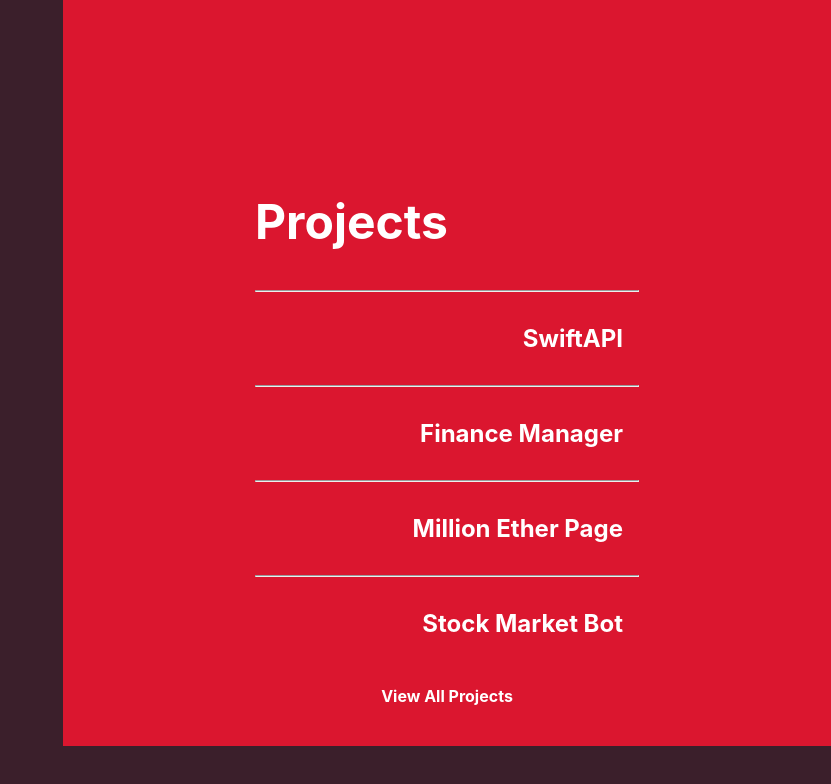
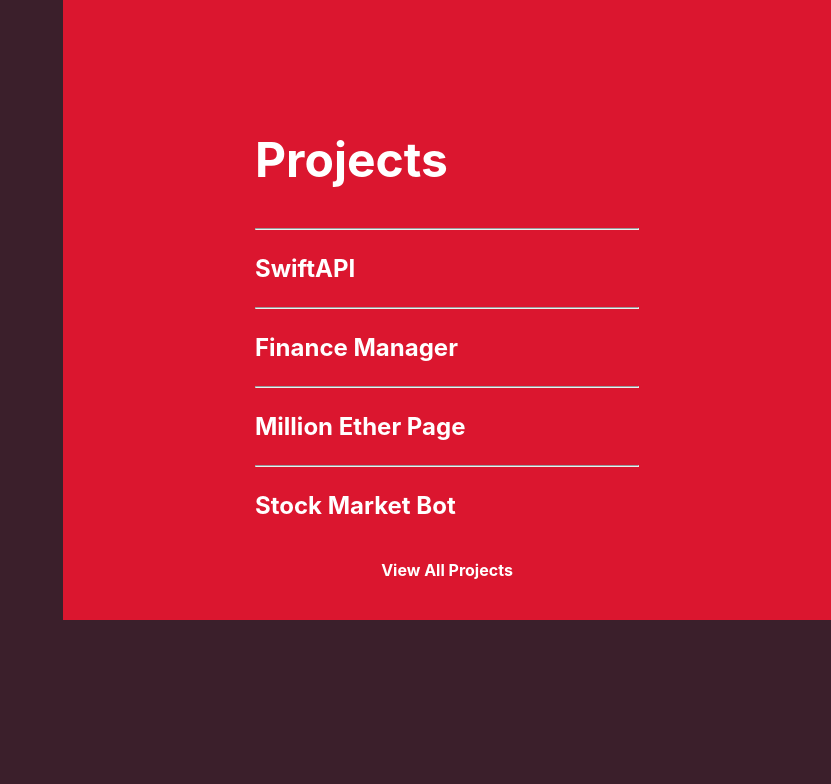
Before and after one commit to setoi1/Portfolio-ianseto.dev, a React (Vite) app: page / in a window 1536 px wide. Shown: the part 2083-2867 px from the top of the page, without its empty margins (705-1536 px from the left). After the commit the page ends 2827 px from the top, so only its background shows below. Built offline with nearby package versions, Linux system fonts and the light colour scheme.

Commit message:
more styling changes

```diff
--- a/src/components/Experience/Experience.css
+++ b/src/components/Experience/Experience.css
@@ -69,9 +69,8 @@
       margin-top: 0;
     }
 
-
-    .experience-item {
-
+      .experience-item:last-child {
+        margin-bottom: 0;
       }
 
       .experience-item > h4 {
--- a/src/components/Projects/Projects.css
+++ b/src/components/Projects/Projects.css
@@ -4,9 +4,7 @@
   padding-top: 10%;
 }
 
-.projects-wrapper {
-
-}
+.projects-wrapper {}
 
   .projects-wrapper > h2 {
     font-size: 3em;
@@ -53,10 +51,6 @@
         text-decoration: none;
       }
 
-.text-here {
-
-}
-
 @media screen and (min-width: 1366px) {
   .projects {
     margin-left: 25%;
@@ -68,23 +62,17 @@
     }
 
       .project-item {
+        padding: .5rem 1rem .5rem .5rem;
         border-radius: 2rem;
         font-size: 1.5em;
+        opacity: .75;
         transition: .25s;
       }
 
       .project-item:hover {
-        background-color: #FDE74C;
+        opacity: 1;
         transition: .25s;
-      }
-
-      .text-here {
-        padding: .5rem 1rem .5rem .5rem;
-        display: flex;
-        justify-content: right;
       }
 }
 
-@media screen and (min-width: 768px) and (max-width: 1365px) {
-
-}
+@media screen and (min-width: 768px) and (max-width: 1365px) {}
--- a/src/components/Projects/Projects.tsx
+++ b/src/components/Projects/Projects.tsx
@@ -107,9 +107,7 @@ export default function Projects() {
                 <hr></hr>
                 <a href={project.link}>
                   <li key={project.id} className='project-item'>
-                    <div className='text-here'>
-                      {project.name}
-                    </div>
+                    {project.name}
                   </li>
                 </a>
               </>
```
Lines whose indentation alone changed are shown as unchanged.
